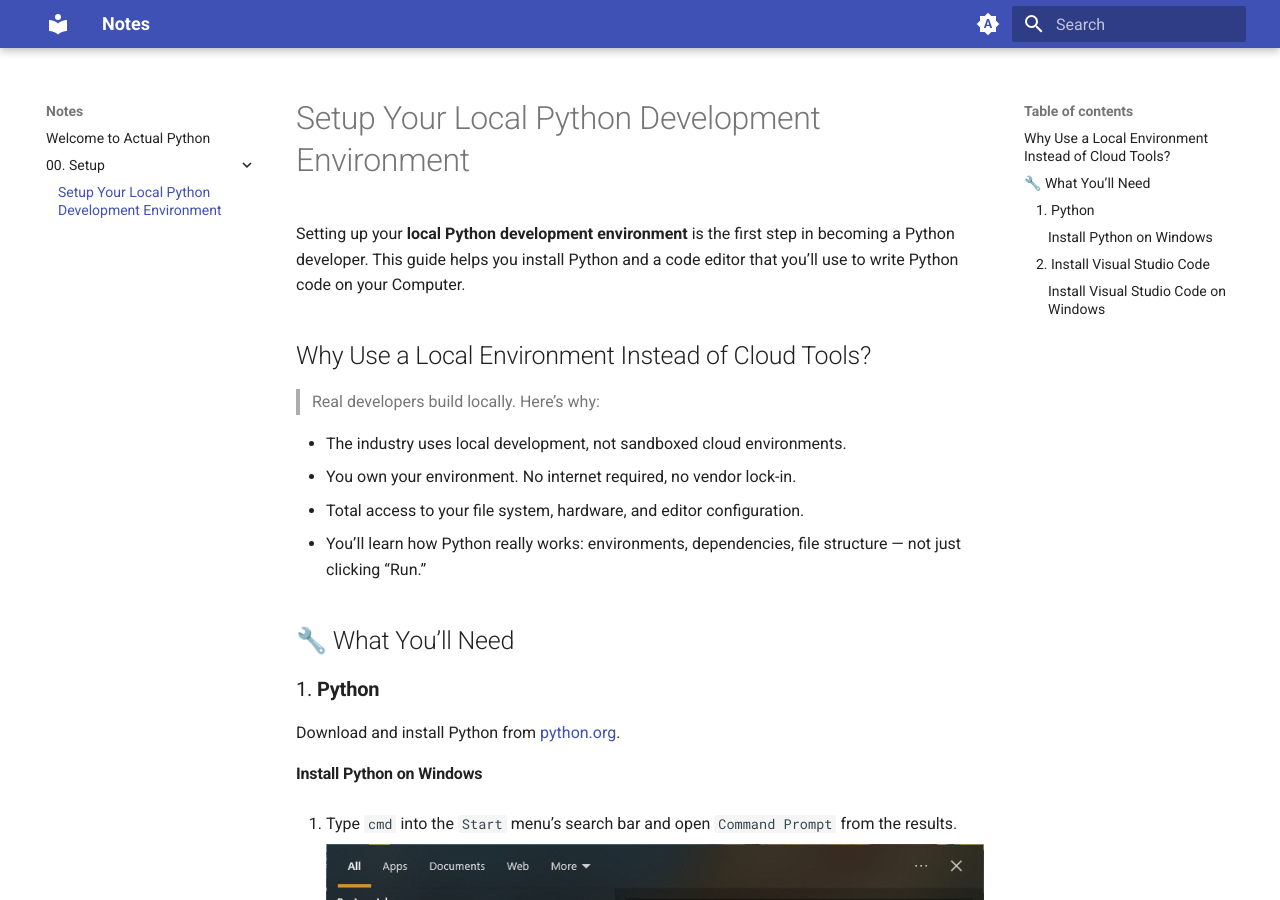
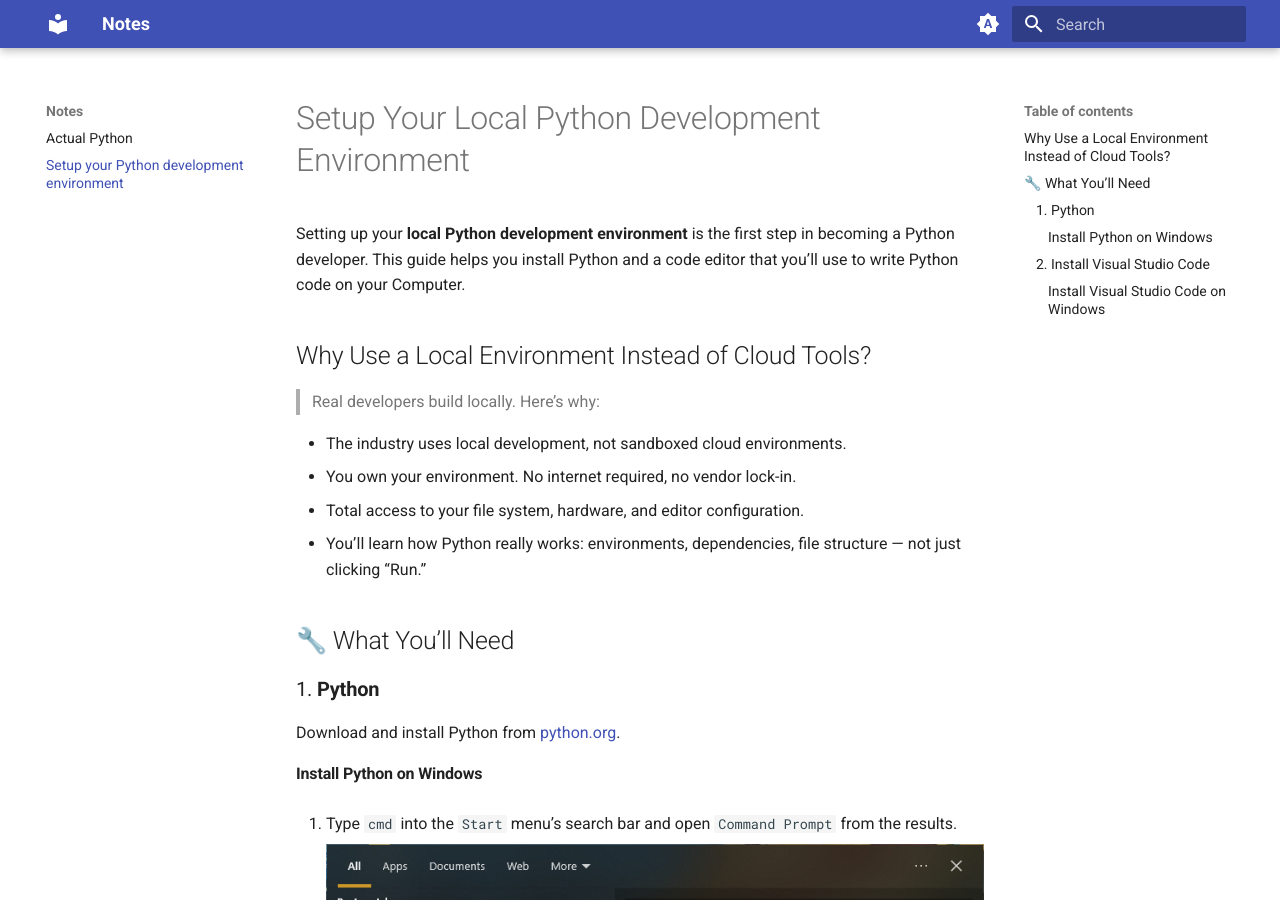
Before and after one commit to achianumba/actual-python, an MkDocs documentation site: the page built from docs/setup/index.md, in a window 1280 px wide and 900 px high. Built offline with MkDocs 1.6.1 and Material for MkDocs 9.7.7, drawn with Linux system fonts in a browser that asks for light colours; some of the changed lines change nothing that is shown.

Commit message:
docs: update nav labels

```diff
--- a/mkdocs.yml
+++ b/mkdocs.yml
@@ -41,3 +41,7 @@
   admonition: {}
 
 lang: en_US
+
+nav:
+  - Actual Python: index.md
+  - Setup your Python development environment: setup/index.md
```
Also changed, not shown: docs/setup/index.md (renamed from docs/00. Setup/index.md).
